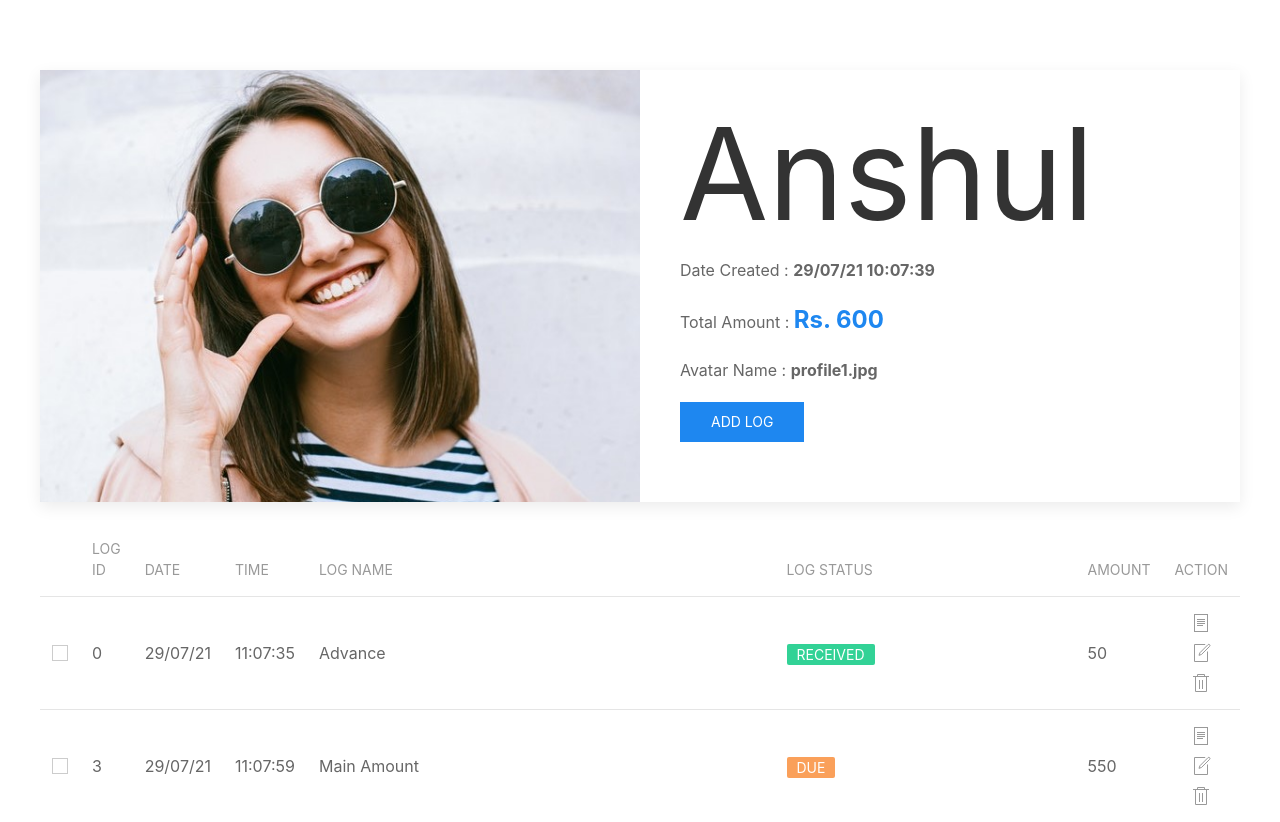
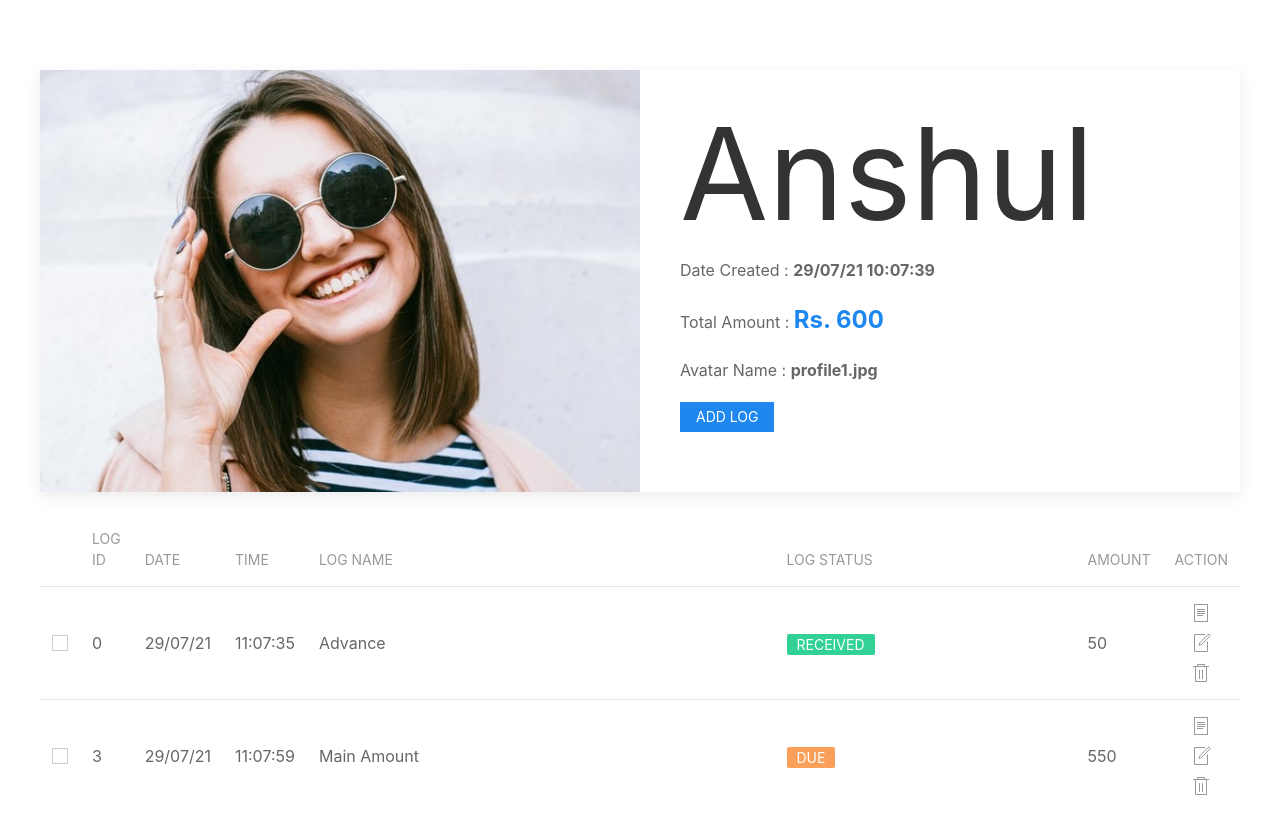
Before and after one commit to tfanshool/Chirag, a PHP site: page /detailbooking.php?booking_id=1 in a window 1280 px wide. After the commit the page ends 795 px from the top, so only its background shows below. Run offline with PHP 8.4, Linux system fonts and the light colour scheme; data comes from the database, SQL or seed files in the repository; some libraries are stand-ins or nearby versions.

Commit message:
Third Commit

```diff
--- a/detailbooking.php
+++ b/detailbooking.php
@@ -29,7 +29,7 @@
                 <p><span>Total Amount : </span><span class="uk-text-bold uk-text-emphasis uk-text-large uk-text-primary"><?php echo "Rs. ",$row["3"]; ?></span></p>
                 <p><span>Avatar Name  : </span><span class="uk-text-bold"><?php echo $row["4"]; ?></span></p>
                 <p><div uk-margin class="">
-                    <button class="uk-button uk-button-primary uk-button-smal">Add Log</button>
+                    <button class="uk-button uk-button-primary uk-button-small">Add Log</button>
                 </div></p>
             </div>
         </div>
```
